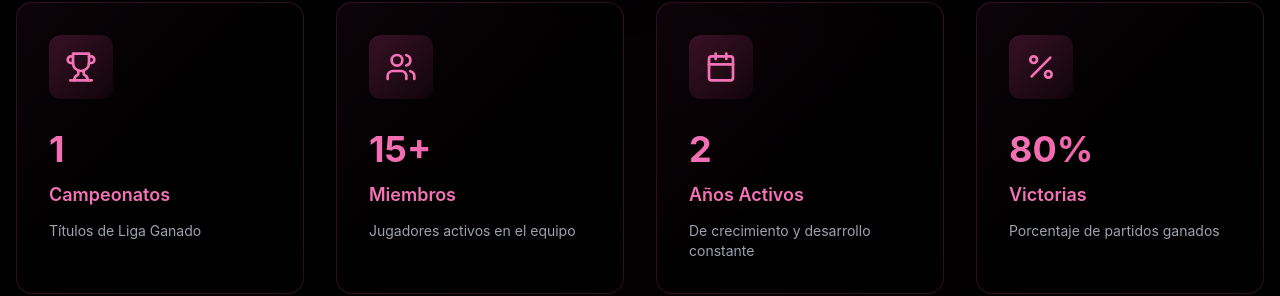
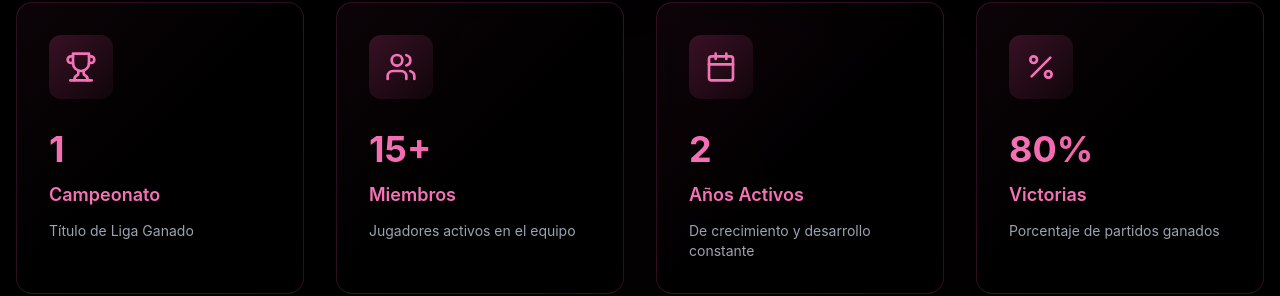
Before and after one commit to JonatanBadillo/cuinos-fc, a React (Vite) app: page / in a window 1280 px wide. Shown: the part 1467-1763 px from the top of the page. Built offline with nearby package versions, Linux system fonts and the light colour scheme.

Commit message:
Refactor About component: update labels and descriptions for championship statistics to improve clarity

```diff
--- a/src/components/About.tsx
+++ b/src/components/About.tsx
@@ -8,9 +8,9 @@ export function About() {
   const stats = [
     {
       icon: Trophy,
-      label: 'Campeonatos',
+      label: 'Campeonato',
       value: '1',
-      description: 'Títulos de Liga Ganado',
+      description: 'Título de Liga Ganado',
     },
     {
       icon: Users,
```
